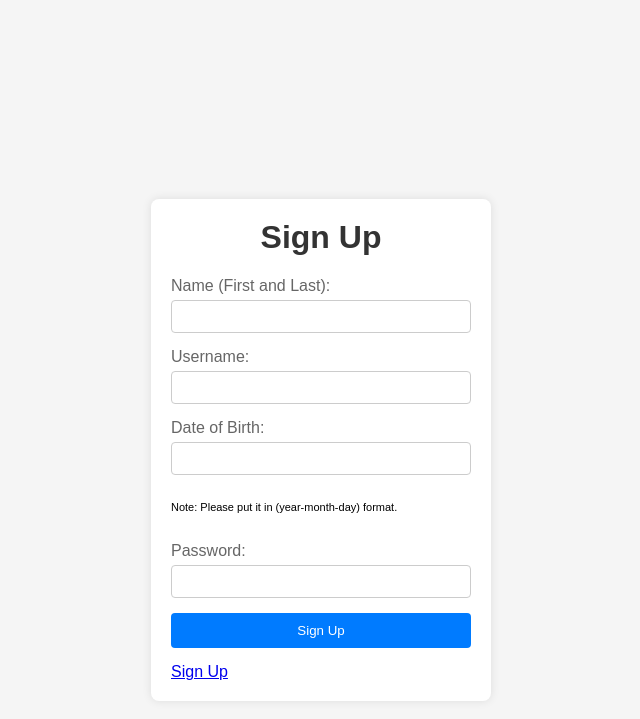
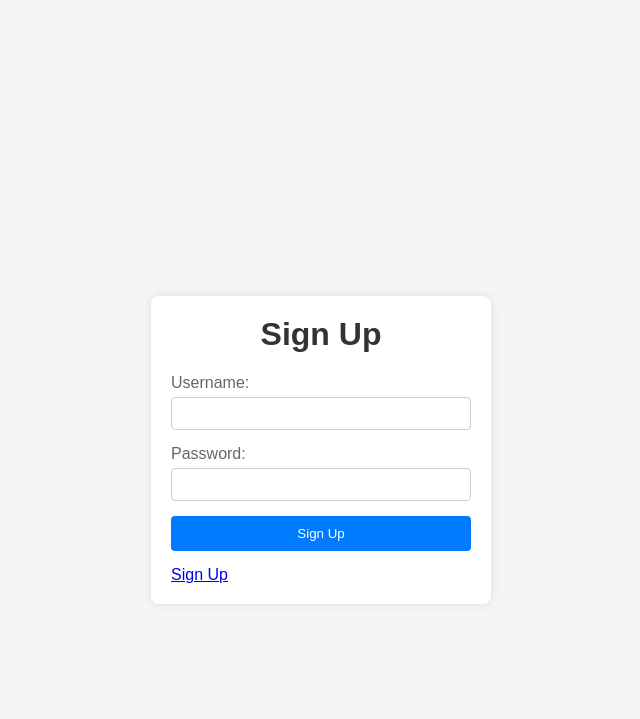
Before and after one commit to Lin-cT/demonstration_frontend, a Jekyll site: the page signup.html, which Jekyll copies as it is, in a window 1280 px wide. Shown: the top 719 px of the page, without its empty margins (319-959 px from the left). Built offline with Jekyll 4.4.1, drawn with Linux system fonts in a browser that asks for light colours.

Commit message:
Change????

```diff
--- a/signup.html
+++ b/signup.html
@@ -79,18 +79,11 @@
     <div class="signup-container">
         <h1>Sign Up</h1>
         <form>
-            <label for="name">Name (First and Last):</label>
-            <input type="text" name="mame" id="name" required>
-            <br>
             <label for="uid">Username:</label>
-            <input type="text" name="uid" id="signupuser" required>
-            <br>
-            <label for="dob">Date of Birth:</label>
-            <input type="text" name="dob" id="dob" required>
-            <p style="font-size: 11px;">Note: Please put it in (year-month-day) format.</p>
+            <input type="text" name="uid" id="uid" required>
             <br>
             <label for="password">Password:</label>
-            <input type="password" name="password" id="signuppass" required>
+            <input type="password" name="password" id="password" required>
             <br>
             <button type="button" text="Sign Up" onclick="signup_user()">Sign Up</button>
         </form>
@@ -101,40 +94,14 @@
 </body>
 <script>
     import { uri, options } from '{{site.baseurl}}/assets/js/api/config.js';
-
-    function submitDOB() {
-        var dob = document.getElementById("dob").value;
-
-        // Create a new XMLHttpRequest object
-        var xhr = new XMLHttpRequest();
-
-        // Configure it: GET-request for the URL /process with the date as a query parameter
-        xhr.open('GET', '/process?dob=' + dob, true);
-
-        // Send the request
-        xhr.send();
-
-        // Optional: handle the response if needed
-        xhr.onload = function() {
-            if (xhr.status >= 200 && xhr.status < 300) {
-            // Request was successful, you can handle the response here if needed
-            console.log('Date of birth submitted successfully');
-            } else {
-            // Request failed
-            console.error('Date of birth submission failed');
-            }
-        };
-        }
     function signup_user(){
         // Set Authenticate endpoint
         const url = uri + '/api/users/';
 
         // Set the body of the request to include login data from the DOM
         const body = {
-            name: document.getElementById("name").value,
             uid: document.getElementById("uid").value,
             password: document.getElementById("password").value,
-            dob: document.getElementById("dob").value
         };
 
         // Change options according to Authentication requirements
```
